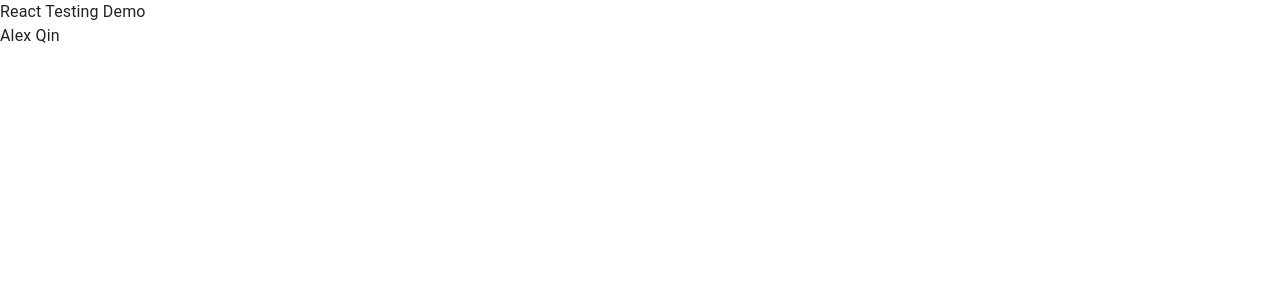
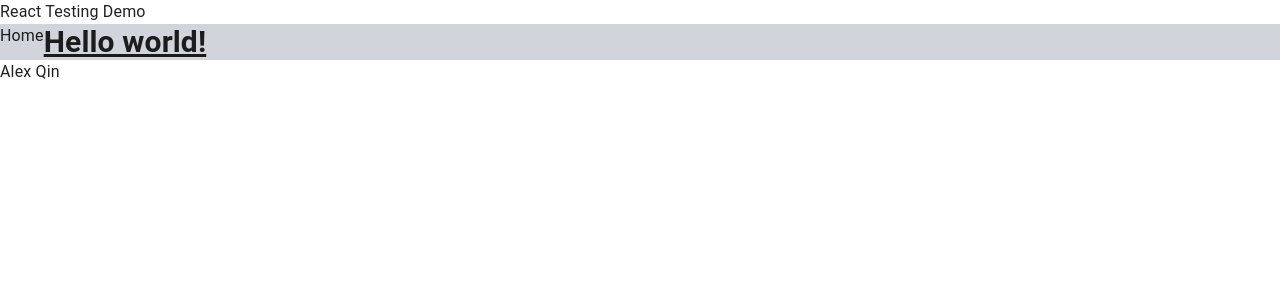
Before and after one commit to AlexQianjin/mis-ts-app, a React (Vite) app: page / in a window 1280 px wide. Shown: the top 300 px of the page. Built offline with nearby package versions, Linux system fonts and the light colour scheme.

Commit message:
update the components with tailwind

```diff
--- a/package.json
+++ b/package.json
@@ -7,10 +7,12 @@
     "@emotion/styled": "^11.11.0",
     "@mui/material": "^5.14.10",
     "@reduxjs/toolkit": "^1.9.5",
+    "clsx": "^2.0.0",
     "react": "^18.2.0",
     "react-dom": "^18.2.0",
     "react-redux": "^8.1.2",
-    "react-router-dom": "^6.16.0"
+    "react-router-dom": "^6.16.0",
+    "tailwind-merge": "^1.14.0"
   },
   "scripts": {
     "dev": "vite --port 3000",
@@ -72,6 +74,7 @@
     "lint-staged": "^14.0.1",
     "postcss": "^8.4.30",
     "prettier": "^3.0.3",
+    "prettier-plugin-tailwindcss": "^0.5.4",
     "rimraf": "^5.0.1",
     "tailwindcss": "^3.3.3",
     "typescript": "^5.2.2",
--- a/src/layouts/index.tsx
+++ b/src/layouts/index.tsx
@@ -5,6 +5,7 @@ export default function DefaultLayout() {
     return (<div id='layout'>
         <header>
             <div>React Testing Demo</div>
+
         </header>
         <div>
             <Outlet />
--- /dev/null
+++ b/src/pages/Home.tsx
@@ -0,0 +1,10 @@
+function Home() {
+  return (
+    <div className="flex bg-gray-300 text-center">
+      <h1>Home</h1>
+      <h1 className="text-3xl font-bold underline">Hello world!</h1>
+    </div>
+  );
+}
+
+export default Home;
--- a/src/pages/MultiEditors/index.tsx
+++ b/src/pages/MultiEditors/index.tsx
@@ -28,7 +28,6 @@ export default function MultiEditors() {
 
   return (
     <div>
-      <h1 className="text-3xl font-bold underline">Hello world!</h1>
       <h3>Editors</h3>
       <div>
         {cats.length > 0
--- /dev/null
+++ b/src/utils/utils.ts
@@ -0,0 +1,6 @@
+import { twMerge } from "tailwind-merge";
+import { clsx, ClassValue } from "clsx";
+
+export function cn(...inputs: ClassValue[] ) {
+    return twMerge(clsx(inputs));
+}
```
Also changed, not shown: src/routes/index.tsx (+15 -9 lines), .prettierrc.json, 1 other file (tests, documents, lock files or other folders).
